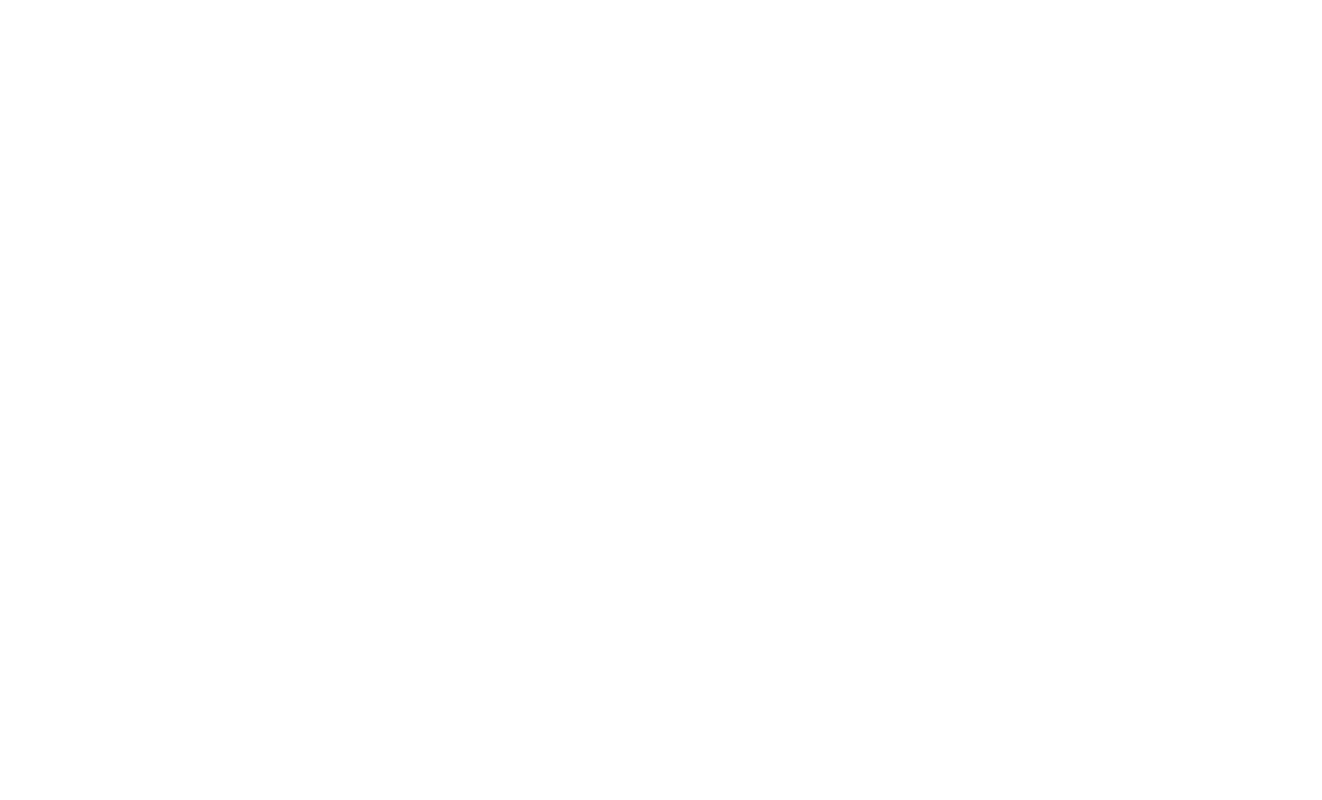
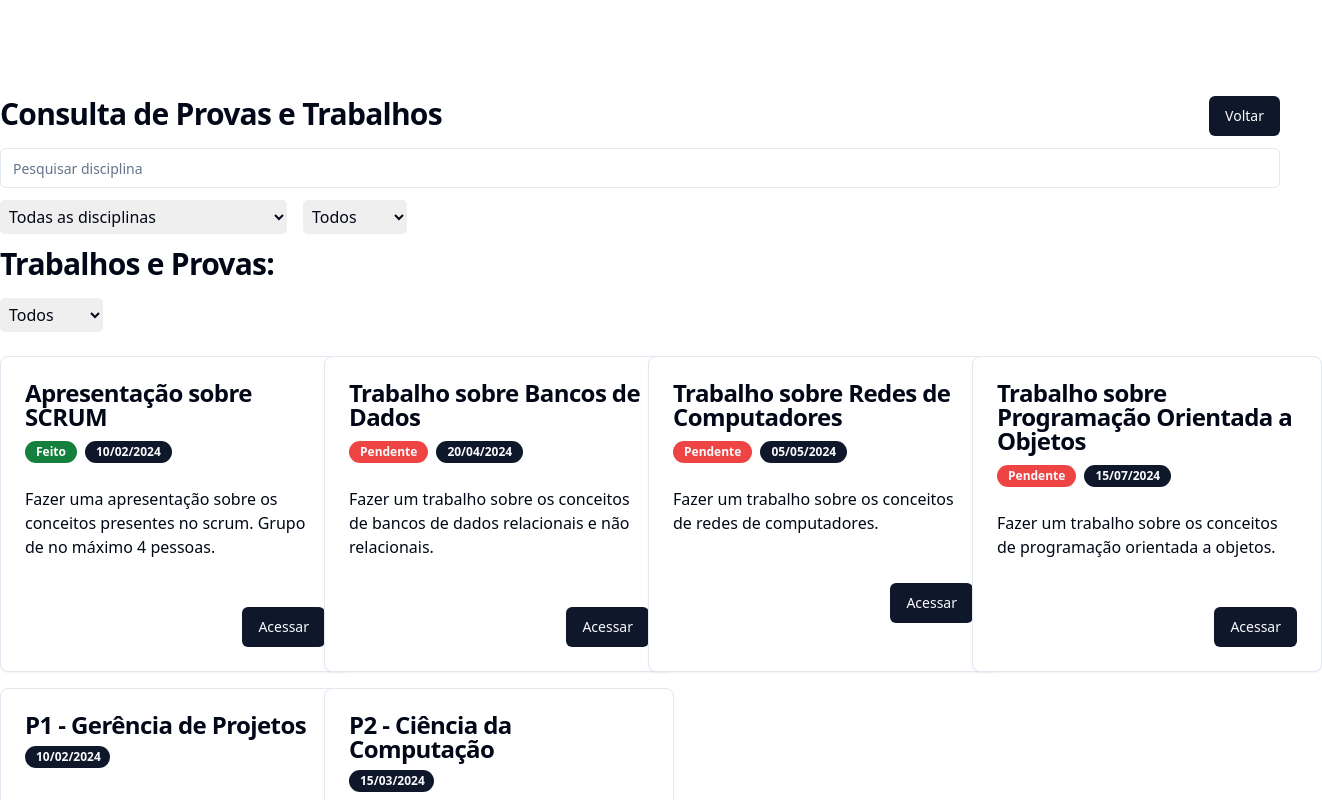
Before and after one commit to micaelgomestavares/sistema-aluno-frontend, a React (Vite) app: page /consultar in a window 1280 px wide. Before the commit this address had no page. Shown: the top 800 px of the page, 1322 px wide, since content can reach past the window. Built offline with nearby package versions, Linux system fonts and the light colour scheme.

Commit message:
Feat: adding new route /consultar

```diff
--- a/src/App.tsx
+++ b/src/App.tsx
@@ -1,17 +1,18 @@
 import { Route, Routes, BrowserRouter } from "react-router-dom";
 
 import Home from "src/pages/Home";
-import Cronograma from "src/pages/cronograma/Cronograma.tsx";
-import Disciplinas from "src/pages/cronograma/Disciplinas.tsx";
+import Cronograma from "src/pages/Cronograma/Cronograma.tsx";
+import Disciplinas from "src/pages/Cronograma/Disciplinas.tsx";
 import ConsultaDisciplina from "src/pages/ConsultaDisciplina/ConsultaDisciplina.tsx";
 import Mensagens from "src/pages/Mensagens/Mensagens.tsx";
-import Cursos from "src/pages/matricula/cursos.tsx";
+import Cursos from "src/pages/Matricula/cursos.tsx";
 import ConsultaHorario from "src/pages/ConsultaHorario/ConsultaHorario";
 import Chats from "src/pages/Chats/Chats";
 import DetalharProva from "./pages/SubmeterTrabalho_DetalharProva/DetalharProva";
 import SubmeterTrabalho from "./pages/SubmeterTrabalho_DetalharProva/SubmeterTrabalho";
 import SegundaChamada from "./pages/SolicSegChamada/SegundaChamada";
 import Eventos from "src/pages/Eventos/Eventos.tsx"
+import ConsultaProvaTraba from "./pages/ConsultaProvaTraba/ConsultaProvaTraba";
 
 function App() {
   return (
@@ -30,6 +31,7 @@ function App() {
           <Route path="/submetertrabalho" element={<SubmeterTrabalho />} />
           <Route path="/segunda-chamada" element={<SegundaChamada />} />
           <Route path="/eventos" element={<Eventos />} />
+          <Route path="/consultar" element={<ConsultaProvaTraba />} />
         </Routes>
       </BrowserRouter>
     </>
--- a/src/pages/ConsultaProvaTraba/ConsultaProvaTraba.tsx
+++ b/src/pages/ConsultaProvaTraba/ConsultaProvaTraba.tsx
@@ -1,13 +1,14 @@
-import React, { useState } from 'react';
+import { useState } from 'react';
+import { trabalhos } from 'src/pages/SubmeterTrabalho_DetalharProva/Trabalhos.ts';
 import { provas } from 'src/pages/SubmeterTrabalho_DetalharProva/Provas.ts';
-import { trabalhos } from 'src/pages/SubmeterTrabalho_DetalharProva/Trabalhos.ts';
-import { Card, CardContent, CardHeader, CardTitle } from '@/components/ui/card';
+import { Card, CardContent, CardFooter, CardHeader, CardTitle } from '@/components/ui/card';
 import { Input } from "@/components/ui/input"
 import { Badge } from "@/components/ui/badge"
 import { Button } from '@/components/ui/button';
+import { Link } from 'react-router-dom';
 
 const CursoFilter = ({ cursoSelecionado, setCursoSelecionado }: any) => {
-  const cursos = [...new Set(trabalhos.map(trabalhos => trabalhos.disciplina))];
+  const cursos = [...new Set(trabalhos.map(trabalho => trabalho.disciplina))];
 
   const handleChangeCurso = (event: any) => {
     setCursoSelecionado(event.target.value);
@@ -57,69 +58,85 @@ function ConsultaProvaTraba() {
     ? disciplinasCurso2.filter(prova => prova.disciplina.toLowerCase().includes(pesquisa.toLowerCase()))
     : disciplinasCurso2;
 
+  const getSituacaoBadge = (situacao: any) => {
+    if (situacao === "enviado") {
+      return <Badge className='max-w-[85px]' variant="concluded">Feito</Badge>;
+    } else if (situacao === "") {
+      return <Badge variant={'destructive'} className='max-w-[85px]'>Pendente</Badge>;
+    }
+  };
 
-    let trabalhosFiltrados;
-    if (filtroStatus === 'concluido') {
-      trabalhosFiltrados = disciplinasPesquisadas.filter(trabalho => trabalho.situacao === 'enviado');
-    } else if (filtroStatus === 'emaberto') {
-      trabalhosFiltrados = disciplinasPesquisadas.filter(trabalho => trabalho.situacao === '');
-    } else { // Caso seja 'todos' ou qualquer outra coisa, exibe todos os trabalhos
+  const getItemTrabalho = (trabalho: any) => {
+    return (
+      <Card key={trabalho.id} className="w-[350px]">
+        <CardHeader>
+          <CardTitle className='mb-[3px]'>{trabalho.titulo}</CardTitle>
+          <div>
+            {getSituacaoBadge(trabalho.situacao)}
+            <Badge className='ml-2'>{trabalho.dataEntrega.toLocaleDateString('pt-BR')}</Badge>
+          </div>
+        </CardHeader>
+        <CardContent>
+          <p>{trabalho.descricao}</p>
+        </CardContent>
+        <CardFooter className="flex justify-end">
+          <Link
+            to='/submetertrabalho'
+            state={{ cardInfo: trabalho }}><Button> Acessar</Button>
+          </Link>
+        </CardFooter>
+      </Card>
+    );
+  };
+
+  const getItemProva = (prova: any) => {
+    return (
+      <Card key={prova.id} className="w-[350px]">
+        <CardHeader>
+          <CardTitle className='mb-[3px]'>{prova.titulo} - {prova.disciplina}</CardTitle>
+          <Badge className='max-w-[85px]'>{prova.data.toLocaleDateString('pt-BR')}</Badge>
+        </CardHeader>
+        <CardContent className="flex flex-col">
+        </CardContent>
+        <CardFooter className="flex justify-end">
+          <Link
+            to='/detalharprova'
+            state={{ cardInfo: prova }}><Button> Acessar</Button>
+          </Link>
+        </CardFooter>
+      </Card>
+    );
+  };
+
+  let trabalhosFiltrados; // Definindo a variável
+
+  switch (filtroStatus) {
+    case "concluido":
+      trabalhosFiltrados = disciplinasPesquisadas.filter(trabalho => trabalho.situacao === "enviado");
+      break;
+    case "emaberto":
+      trabalhosFiltrados = disciplinasPesquisadas.filter(trabalho => trabalho.situacao === "");
+      break;
+    default:
       trabalhosFiltrados = disciplinasPesquisadas;
   }
 
-
-
   let items;
-  if (tipoExibicao === 'trabalhos') {
-
-    {items = trabalhosFiltrados.map(trabalhos => (
-      <Card key={trabalhos.id} className="w-[350px]">
-         <CardHeader>
-                  <CardTitle className='mb-[3px]'>{trabalhos.titulo}</CardTitle>
-                  {trabalhos.situacao === 'enviado' && <Badge className="max-w-[85px]" variant={'concluded'}>{trabalhos.dataEntrega.toLocaleDateString('pt-BR')}</Badge>}
-                  {trabalhos.situacao === 'enviado' && <Badge className="max-w-[85px]" variant={'concluded'}>Feito</Badge>}
-                  {trabalhos.situacao === '' && <Badge className="max-w-[85px]">{trabalhos.dataEntrega.toLocaleDateString('pt-BR')}</Badge>}
-                  {trabalhos.situacao === '' && <Badge className="max-w-[85px]">Pendente</Badge>}
-                </CardHeader>
-      </Card>
-    ))};
-  } else if (tipoExibicao === 'provas') {
-    {items = provinhas.map(provas => (
-      <Card key={provas.id} className="w-[350px]">
-        <CardHeader>
-                  <CardTitle className='mb-[3px]'>{provas.titulo} - {provas.disciplina}</CardTitle>
-                  <Badge className="max-w-[85px]">{provas.data.toLocaleDateString('pt-BR')}</Badge>
-                </CardHeader>
-                <CardContent className="flex flex-col">
-                </CardContent>
-      </Card>
-    ))};
-  } else {
+  switch (tipoExibicao) {
+    case "trabalhos":
+      items = trabalhosFiltrados.map(getItemTrabalho);
+      break;
+    case "provas":
+      items = provinhas.map(getItemProva);
+      break;
+    case "todos":
       items = (
         <>
-        {trabalhosFiltrados.map(trabalhos => (
-          <Card key={trabalhos.id} className="w-[350px]">
-            <CardHeader>
-                  <CardTitle className='mb-[3px]'>{trabalhos.titulo}</CardTitle>
-                  {trabalhos.situacao === 'enviado' && <Badge className="max-w-[85px]" variant={'concluded'}>{trabalhos.dataEntrega.toLocaleDateString('pt-BR')}</Badge>}
-                  {trabalhos.situacao === 'enviado' && <Badge className="max-w-[85px]" variant={'concluded'}>Feito</Badge>}
-                  {trabalhos.situacao === '' && <Badge className="max-w-[85px]">{trabalhos.dataEntrega.toLocaleDateString('pt-BR')}</Badge>}
-                  {trabalhos.situacao === '' && <Badge className="max-w-[85px]">Pendente</Badge>}
-                </CardHeader>
-          </Card>
-        ))}
-        {provinhas.map(provas => (
-          <Card key={provas.id} className="w-[350px]">
-            <CardHeader>
-                  <CardTitle className='mb-[3px]'>{provas.titulo} - {provas.disciplina}</CardTitle>
-                  <Badge className="max-w-[85px]">{provas.data.toLocaleDateString('pt-BR')}</Badge>
-                </CardHeader>
-                <CardContent className="flex flex-col">
-                </CardContent>
-          </Card>
-        ))}
+          {trabalhosFiltrados.map(getItemTrabalho)}
+          {provinhas.map(getItemProva)}
         </>
       );
+      break;
   }
 
   return (
@@ -134,7 +151,7 @@ function ConsultaProvaTraba() {
           <div className="my-3">
             <CursoFilter cursoSelecionado={cursoSelecionado} setCursoSelecionado={setCursoSelecionado} />
 
-            <select value={tipoExibicao} onChange={handleChangeTipoExibicao}>
+            <select className='ml-4' value={tipoExibicao} onChange={handleChangeTipoExibicao}>
               <option value="todos">Todos</option>
               <option value="trabalhos">Trabalhos</option>
               <option value="provas">Provas</option>
@@ -143,7 +160,7 @@ function ConsultaProvaTraba() {
 
           <h1 className='scroll-m-20 text-3xl font-extrabold tracking-tight lg:text-3xl'>Trabalhos e Provas: </h1>
 
-              <select value={filtroStatus} onChange={handleChangeFiltroStatus}>
+          <select className='mt-4' value={filtroStatus} onChange={handleChangeFiltroStatus}>
             <option value="todos">Todos</option>
             <option value="concluido">Enviado</option>
             <option value="emaberto">Pendente</option>
@@ -153,9 +170,8 @@ function ConsultaProvaTraba() {
             {items}
           </div>
         </section>
-      </main >
+      </main>
     </>
   );
 }
-
 export default ConsultaProvaTraba;
--- a/src/pages/Home.tsx
+++ b/src/pages/Home.tsx
@@ -125,6 +125,21 @@ const Home = () => {
               </a>
             </CardFooter>
           </Card>
+
+
+          <Card className="w-[350px] h-[180px]">
+            <CardHeader>
+              <CardTitle>Consultar</CardTitle>
+              <CardDescription>Consulte suas provas e trabalhos.</CardDescription>
+            </CardHeader>
+            <CardContent>
+            </CardContent>
+            <CardFooter className="flex pt-0 justify-end">
+              <a href="/consultar">
+                <Button>Acessar</Button>
+              </a>
+            </CardFooter>
+          </Card>
         </div>
       </section>
     </main>
```
Lines whose indentation alone changed are shown as unchanged.
